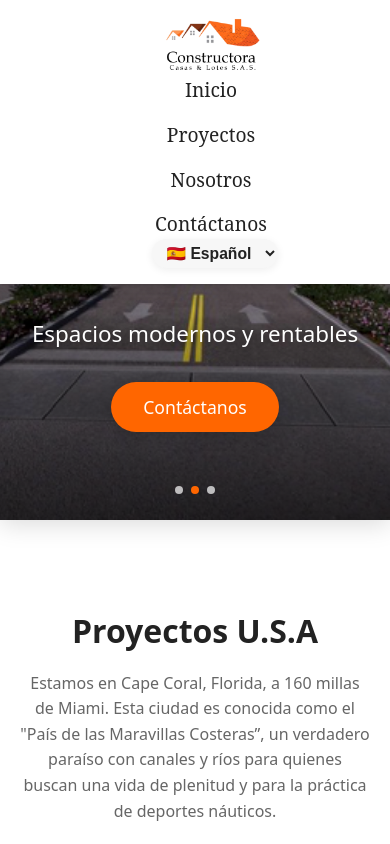
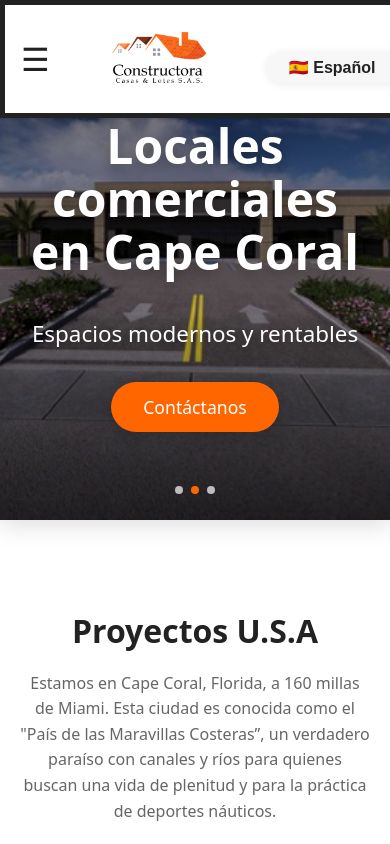
Before and after one commit to joburbanop/Constructora, a React (Vite) app: page /proyectos-usa in a window 390 px wide. Shown: the top 844 px of the page. Built offline with nearby package versions, Linux system fonts and the light colour scheme.

Commit message:
Añadio hamburguesa en header

```diff
--- a/src/components/DetallesProyecto.jsx
+++ b/src/components/DetallesProyecto.jsx
@@ -1,7 +1,6 @@
 import React from 'react';
 import { useIdioma } from '../context/IdiomaContext';
 import { infoProyectos } from '../utils/infoProyectos';
-//import EspaciosCompartidos from './EspaciosCompartidos';
 import '../styles/DetallesProyecto.css';
 
 export default function ProyectoDetalle({ id}) {
--- a/src/components/Header.jsx
+++ b/src/components/Header.jsx
@@ -1,65 +1,71 @@
-import React from "react";
+import React, { useState } from "react";
 import logo from "../assets/LOGO.png";
 import "../styles/Header.css";
-import { flags, languages } from '../utils/idiomas';
-import { useIdioma } from '../context/IdiomaContext';
-import { useNavigate } from 'react-router-dom';
-
+import { flags, languages } from "../utils/idiomas";
+import { useIdioma } from "../context/IdiomaContext";
+import { useNavigate } from "react-router-dom";
 
 const Header = ({
   customNavItems = null,
   showDefaultNav = true,
   customLogoAction = null,
-  className = ""
+  className = "",
 }) => {
   const { idioma, setIdioma, t } = useIdioma();
   const navigate = useNavigate();
+  const [menuAbierto, setMenuAbierto] = useState(false);
 
-  const handleIdiomaChange = (e) => {
-    setIdioma(e.target.value);
-  };
+  const handleIdiomaChange = (e) => setIdioma(e.target.value);
+  const toggleMenu = () => setMenuAbierto((prev) => !prev);
+
   const handleLogoClick = () => {
-    if (customLogoaction) {
-      customLogoaction();
-    }else {
-      navigate('/');
-    }
+    customLogoAction ? customLogoAction() : navigate("/");
+    setMenuAbierto(false);
   };
 
-
   const renderNavItems = () => {
-    if (customNavItems) {
-      return customNavItems;
-    }
-
-    if (!showDefaultNav) {
-      return null;
-    }
+    if (customNavItems) return customNavItems;
+    if (!showDefaultNav) return null;
 
     return (
-      <ul>
+      <ul className="nav-items">
         <li>
           <a
             href="#header"
-            onClick={e => {
+            onClick={(e) => {
               e.preventDefault();
-              window.scrollTo({ top: 0, behavior: 'smooth' });
+              window.scrollTo({ top: 0, behavior: "smooth" });
+              setMenuAbierto(false);
             }}
           >
             {t.header.inicio}
           </a>
         </li>
-        <li><a href="#proyectos">{t.header.proyectos}</a></li>
-        <li><a href="#nosotros">{t.header.nosotros}</a></li>
-        <li><a href="#contactanos" onClick={e => {
+        <li>
+          <a href="#proyectos" onClick={() => setMenuAbierto(false)}>
+            {t.header.proyectos}
+          </a>
+        </li>
+        <li>
+          <a href="#nosotros" onClick={() => setMenuAbierto(false)}>
+            {t.header.nosotros}
+          </a>
+        </li>
+        <li>
+          <a
+            href="#contactanos"
+            onClick={(e) => {
               e.preventDefault();
-          const contactoSection = document.getElementById('contactanos');
-          if (contactoSection) {
-            contactoSection.scrollIntoView({ behavior: 'smooth' });
-          } else {
-            window.location.href = '/#contactanos';
-          }
-        }}>{t.header.contactanos}</a></li>
+              const contactoSection = document.getElementById("contactanos");
+              contactoSection
+                ? contactoSection.scrollIntoView({ behavior: "smooth" })
+                : (window.location.href = "/#contactanos");
+              setMenuAbierto(false);
+            }}
+          >
+            {t.header.contactanos}
+          </a>
+        </li>
       </ul>
     );
   };
@@ -67,17 +73,27 @@ const Header = ({
   return (
     <header className={`header animate-fadeInDown ${className}`} id="header">
       <div className="header__container">
+            {/*Hamburguesa a la izquierda */}
+            <button className="menu-toggle" onClick={toggleMenu}>
+              ☰
+            </button>
+
+            {/*Logo al centro */}
             <img
               src={logo}
               alt="Logo Constructora"
               className="header__logo"
-          style={{ cursor: 'pointer' }}
+              style={{ cursor: "pointer"}}
               onClick={handleLogoClick}
             />
-        <nav className="header__nav">
+
+            {/* Menú de navegación */}
+            <nav className={`header__nav ${menuAbierto ? "activo" : ""}`}>
               {renderNavItems()}
             </nav>
-        <div className="header__lang-select">
+
+            {/* Selector de idioma a la derecha */}
+            <div  className="header__lang-select">
               <select value={idioma} onChange={handleIdiomaChange}>
                 {languages.map((lang) => (
                   <option key={lang.code} value={lang.code}>
@@ -86,6 +102,7 @@ const Header = ({
                 ))}
               </select>
             </div>
+
       </div>
     </header>
   );
--- a/src/styles/DetallesProyecto.css
+++ b/src/styles/DetallesProyecto.css
@@ -22,7 +22,7 @@ section.detalle-proyecto .detalle-proyecto-titulo h2 {
   align-items: center;
   margin: 2rem;
   justify-content: center;
-  border:#333 1px solid;
+
 }
 .logo-proyecto {
 
--- a/src/styles/Header.css
+++ b/src/styles/Header.css
@@ -1,40 +1,71 @@
+/* ========== Estructura base del header ========== */
 .header {
   position: fixed;
   top: 0;
   left: 0;
   width: 100%;
   background: #fff;
-  box-shadow: 0 6px 24px -8px rgba(0,0,0,0.18), 0 1.5px 0 rgba(0,0,0,0.04);
+  box-shadow: 0 6px 24px -8px rgba(0, 0, 0, 0.18), 0 1.5px 0 rgba(0, 0, 0, 0.04);
   z-index: 1000;
+}
+
+/* ========== Contenedor flex con orden semántico ========== */
+.header__container {
+  display: flex;                    /* Activa Flexbox */
+  align-items: center;             /* 🔑 Centra verticalmente todos los hijos */
+  justify-content: space-between;  /* Espacia horizontalmente entre extremos */
+  padding: 0 2rem;                 /* Margen horizontal interno */
+  height: 90px;                    /* Altura fija del contenedor */
+  width: 100%;                     /* Ocupa todo el ancho */
+  gap: 1rem;                       /* Espacio horizontal entre elementos */
+  border: #222 5px solid;
+
+}
+
+/* ========== Botón hamburguesa a la izquierda ========== */
+.menu-toggle {
+  order: 0;
+  font-size: 2rem;
+  background: none;
+  border: none;
+  color: #222;
+  cursor: pointer;
+  display: none; /* visible solo en móviles */
+
+}
+
+/* ========== Logo al centro ========== */
+.header__logo {
+  height: 60px;               /* Altura uniforme */
+  display: flex;
+  align-items: center;
+
+}
+
+/* ========== Menú de navegación ========== */
+.header__nav {
+  height: 60px;               /* Altura uniforme */
+  display: flex;
+  align-items: center;
+
+}
+/* ========== Selector de idioma alineado a la derecha ========== */
+.header__lang-select {
+  height: 60px;               /* Altura uniforme */
+  display: flex;
+  align-items: center;
+
+
+}
+.nav-items {
+  display: flex;
+  gap: 2rem;
+  list-style: none;
   margin: 0;
   padding: 0;
 }
 
-.header__container {
-  /* max-width: 1200px; */
-  /* margin: 0 auto; */
-  display: flex;
-  align-items: center;
-  justify-content: space-between;
-  height: 90px;
-  padding: 0 2rem;
-  width: 100%;
-  background: transparent;
-}
-
-.header__logo {
-  height: 60px;
-}
-
-.header__nav ul {
-  list-style: none;
-  display: flex;
-  gap: 2rem;
-  margin: 0;
-  padding: 0;
-}
-
-.header__nav a {
+.nav-items li a {
   text-decoration: none;
   color: #222;
   font-size: 1.2rem;
@@ -42,24 +73,20 @@
   transition: color 0.2s;
 }
 
-.header__nav a:hover {
+.nav-items li a:hover {
   color: #ff6600;
 }
 
-.header__lang-select {
-  margin-left: 2rem;
-  display: flex;
-  align-items: center;
-}
+
 
 .header__lang-select select {
   border: none;
   border-radius: 2em;
   padding: 0.4em 1.2em;
-  font-size: 1.05em;
+  font-size: 1em;
   background: #f7f7f7;
   color: #222;
-  box-shadow: 0 2px 8px rgba(0,0,0,0.07);
+  box-shadow: 0 2px 8px rgba(0, 0, 0, 0.07);
   cursor: pointer;
   outline: none;
   font-weight: 600;
@@ -67,80 +94,68 @@
 }
 
 .header__lang-select select:focus {
-  box-shadow: 0 4px 16px rgba(0,0,0,0.13);
+  box-shadow: 0 4px 16px rgba(0, 0, 0, 0.13);
 }
 
+/* ========== Responsive ≤ 768px ========== */
 @media (max-width: 768px) {
   .header__container {
+  flex-direction: row;
+  align-items: center;
+  justify-content: space-between;
+  flex-wrap: wrap; /* opcional si algún elemento se sale */
+  padding: 1rem;
+  height: auto;
+
+  }
+
+  .menu-toggle {
+     line-height: 1;
+  margin: 0;
+  padding: 0;
+  height: 60px; /* coincide con el logo */
+  display: flex;
+  align-items: center;
+
+  }
+
+  .header__nav {
+    width: 100%;
+    display: none;
     flex-direction: column;
-    height: auto;
-    padding: 1rem;
+    align-items: center;
+    background-color: #fff;
   }
-  .header__nav ul {
+
+  .header__nav.activo {
+    display: flex;
+    animation: fadeInMenu 0.3s ease-out;
+  }
+
+  .nav-items {
     flex-direction: column;
     gap: 1rem;
-    align-items: center;
+    margin: 1rem 0;
+    padding: 0;
+  }
+
+  .nav-items li a {
+    font-size: 1.1rem;
+  }
+
+  .header__lang-select {
+    align-self: flex-end;
+    margin-top: 1rem;
+  }
+
+  @keyframes fadeInMenu {
+    from {
+      opacity: 0;
+      transform: translateY(-8px);
+    }
+    to {
+      opacity: 1;
+      transform: translateY(0);
+    }
   }
 }
-
-@media (max-width: 900px) {
-  .header__lang-select {
-    margin-left: 0.5rem;
-  }
-  .header__lang-select select {
-    font-size: 0.98em;
-    padding: 0.3em 0.7em;
-  }
-}
-
-/* Estilos específicos para cada página */
-.home-header {
-  /* Mantiene el estilo original */
-}
-
-.colombia-header {
-  background: linear-gradient(135deg, #ff6600 0%, #ff8533 100%);
-}
-
-.colombia-header .header__nav ul li a {
-  color: #fff;
-  font-weight: 600;
-  transition: all 0.3s ease;
-}
-
-.colombia-header .header__nav ul li a:hover {
-  color: #ffcc00;
-  transform: translateY(-2px);
-}
-
-.usa-header {
-  background: linear-gradient(135deg, #1e3a8a 0%, #3b82f6 100%);
-}
-
-.usa-header .header__nav ul li a {
-  color: #fff;
-  font-weight: 600;
-  transition: all 0.3s ease;
-}
-
-.usa-header .header__nav ul li a:hover {
-  color: #fbbf24;
-  transform: translateY(-2px);
-}
-
-/* Animación para los headers específicos */
-.colombia-header,
-.usa-header {
-  animation: slideInDown 0.8s ease-out;
-}
-
-@keyframes slideInDown {
-  from {
-    transform: translateY(-100%);
-    opacity: 0;
-  }
-  to {
-    transform: translateY(0);
-    opacity: 1;
-  }
-}
--- a/src/utils/i18n/es.js
+++ b/src/utils/i18n/es.js
@@ -85,7 +85,7 @@ const es = {
     area: 'Área',
     area_desc: 'Lotes desde 150 m² a 346 m² para autoconstruir con arquitectura unificada. Puede adecuar el interior de la casa a su gusto y necesidades con los materiales y acabados que prefiera. Disfruta de casas con ubicación tipo esquina y jardines privados que te brindan mayor privacidad. Elige también lotes únicos con zonas verdes alrededor y sin vecinos contiguos.',
     precio: 'Precio',
-    precio_desc: 'Desde $00000',
+    precio_desc: 'Desde $65.000.000',
     ubicacion: 'Ubicación',
     ubicacion_desc: 'Jamundí, Colombia',
   },
```
Lines whose indentation alone changed are shown as unchanged.
